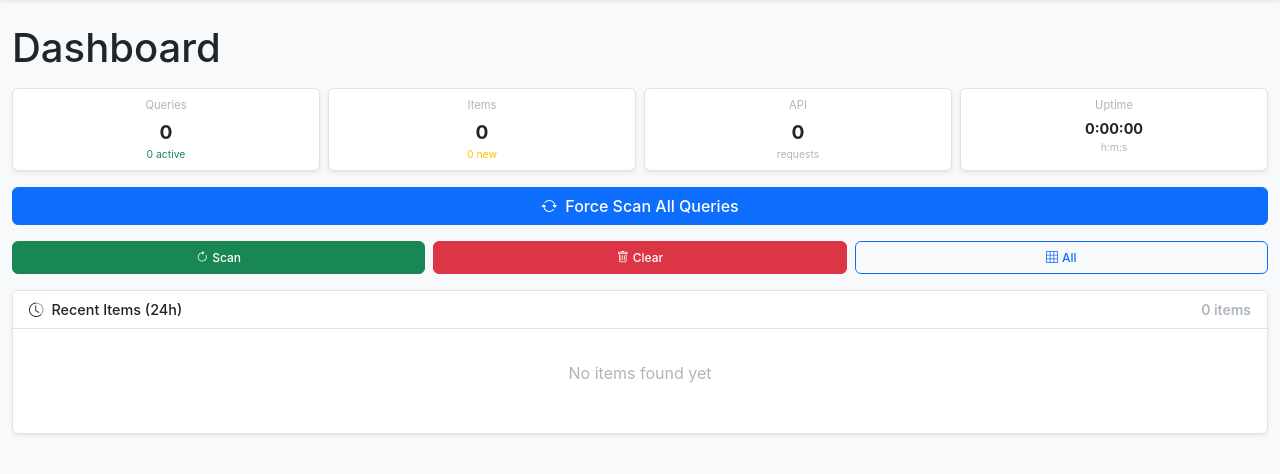
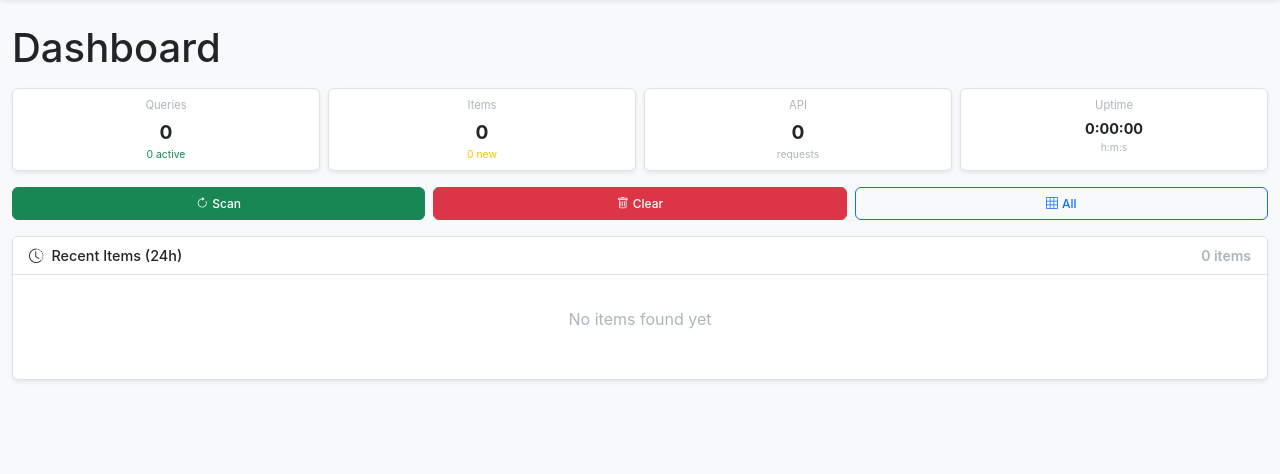
Before and after one commit to 2extndd/KS1, a Flask app: page / in a window 1280 px wide. Shown: the part 83-557 px from the top of the page. Run offline with Flask 3, Linux system fonts and the light colour scheme; data comes from the database, SQL or seed files in the repository; data that the repository does not hold is empty; some libraries are stand-ins or nearby versions.

Commit message:
Remove: Удалена новая большая кнопка Force Scan
- Оставлена только старая маленькая кнопка Scan (исправленная)
- Пользователь хотел исправить существующую кнопку, а не добавлять новую

```diff
--- a/web_ui_plugin/templates/dashboard.html
+++ b/web_ui_plugin/templates/dashboard.html
@@ -45,15 +45,6 @@
                 <div class="small text-muted" style="font-size: 0.65rem;">h:m:s</div>
             </div>
         </div>
-    </div>
-</div>
-
-<!-- Force Scan Button -->
-<div class="row mb-3">
-    <div class="col-12">
-        <button class="btn btn-primary w-100" onclick="forceScanAll()" id="forceScanBtn">
-            <i class="bi bi-arrow-repeat me-2"></i>Force Scan All Queries
-        </button>
     </div>
 </div>
 
```
